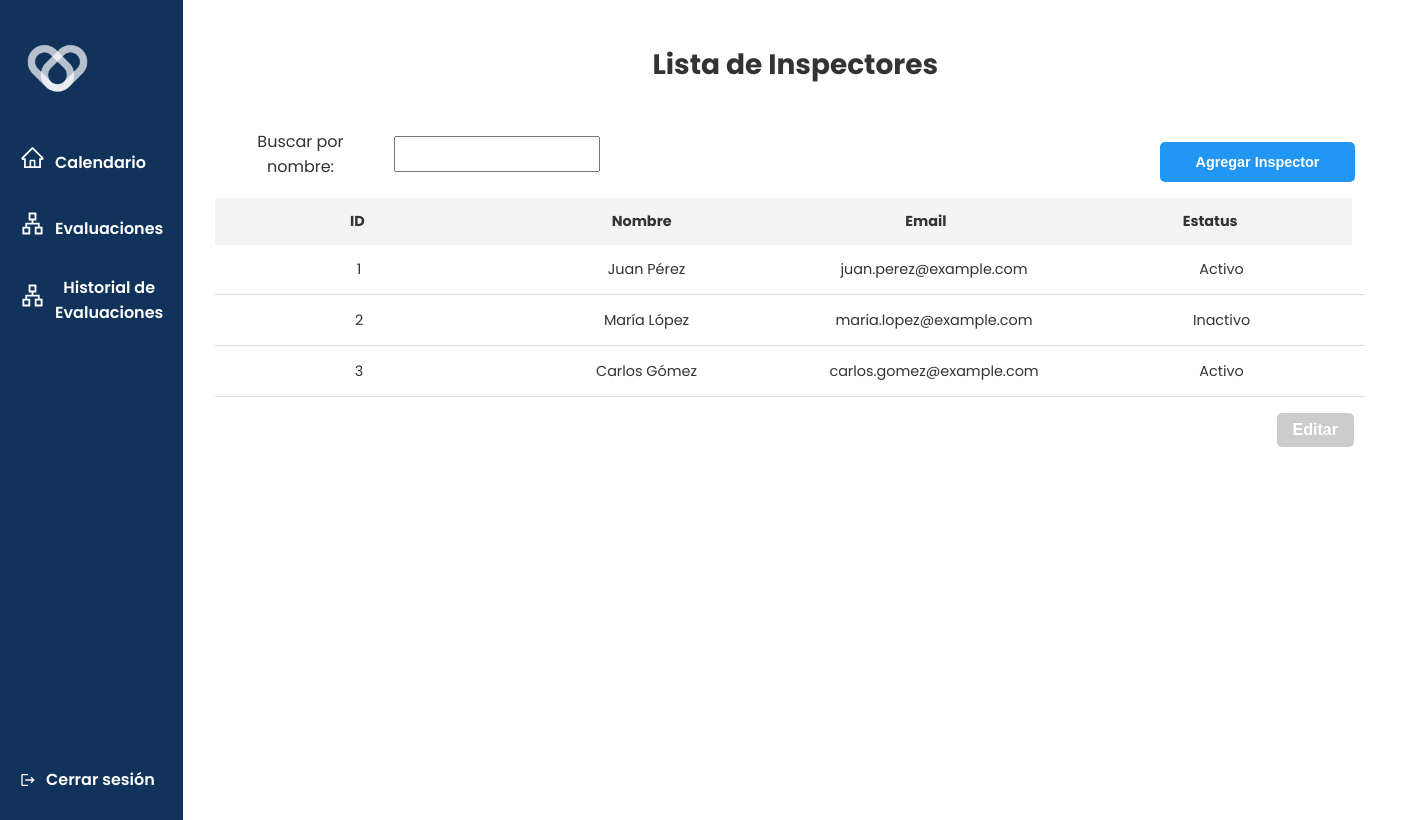
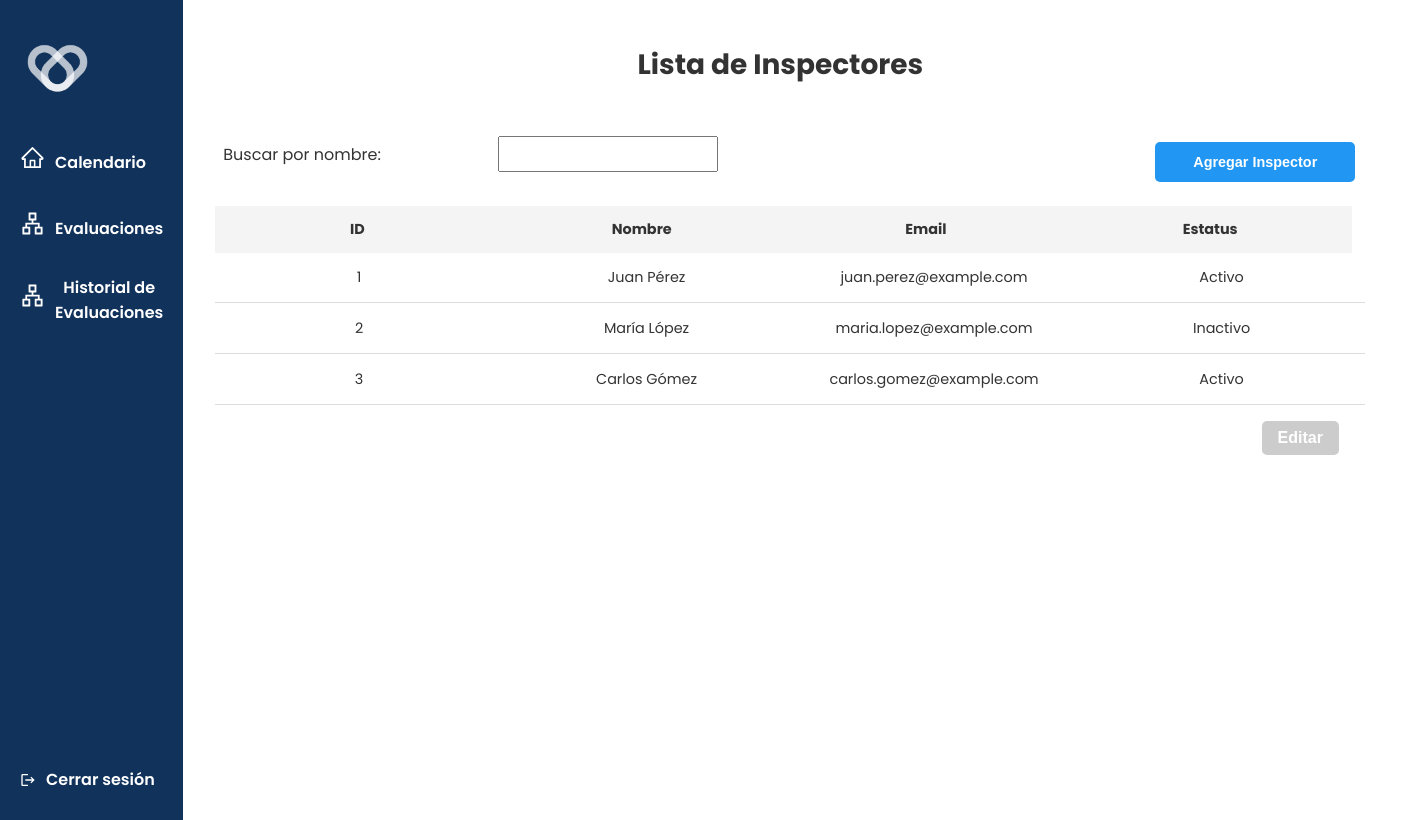
Before and after one commit to AshliCuevas/proyecto-final-desarrollo-web, a React (Create React App) app: page /InspectoresPage in a window 1280 px wide. Shown: the whole page, 1415 px wide, since content can reach past the window. Built offline with nearby package versions, Linux system fonts and the light colour scheme; the HTML template or start-up script is replaced by a standard one.

Commit message:
Update ListaInspectores.js
mejora estetica porque achicaba el menu

```diff
--- a/src/componentes_front/ListaInspectores.js
+++ b/src/componentes_front/ListaInspectores.js
@@ -264,21 +264,19 @@ const styles = {
     filterLabel: {
       fontSize: "1rem", // Tamaño reducido
       marginLeft: "0.5rem",
-      marginRight: "1rem",
       alignSelf: "center",
-      width: "300px"
     },
     filterInput: {
       padding: "0.5rem",
       fontSize: "0.9rem", // Tamaño reducido
-      marginRight: "35rem",
-      width: "250px",
+      marginRight: "20rem",
+      width: "200px",
     },
     table: {
       width: "130%", // Asegura que la tabla ocupe el 100% del contenedor
       maxWidth: "1150px",
       borderCollapse: "collapse",
-      marginTop: "-0.5rem",
+      marginTop: "0rem",
       marginLeft: "20px",
       marginRight: "auto", // Centra la tabla
       position: "relative", // Hace que la tabla sea pegajosa
@@ -319,15 +317,14 @@ const styles = {
     },
     addButton: {
         marginTop: "1rem",
-        padding: "0.5rem 1rem",
         backgroundColor: "#2196F3",
         color: "white",
         fontSize: "0.9rem",
         border: "none",
         borderRadius: "5px",
-        width: "350px",
+        width: "200px",
         height: "40px",
-        marginRight: "40px"
+        marginRight: "10px"
     },
     editButton: {
         marginTop: "1rem",
@@ -348,15 +345,6 @@ const styles = {
     link: {
       color: "#2196F3",
       textDecoration: "underline",
-    },
-    assignButton: {
-      marginTop: "1rem",
-      padding: "0.5rem 1rem",
-      fontSize: "1rem",
-      border: "none",
-      borderRadius: "5px",
-      color: "white",
-      marginLeft: "995px"
     },
     overlay: {
       position: "fixed",
```
